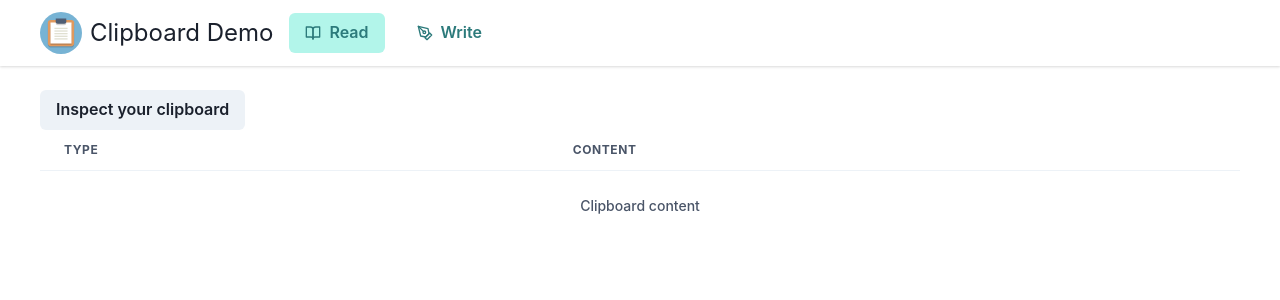
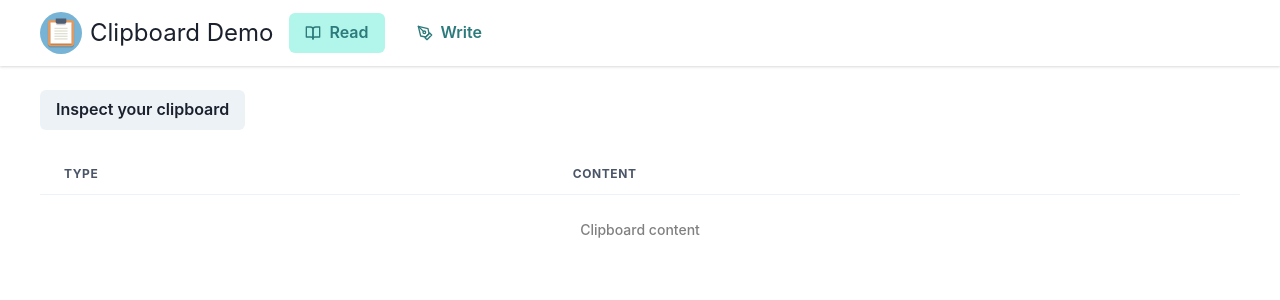
Before and after one commit to Willsem/clipboard-demo, a React (Vite) app: page /read in a window 1280 px wide. Shown: the top 300 px of the page. Built offline with nearby package versions, Linux system fonts and the light colour scheme.

Commit message:
update styles of read page

```diff
--- a/src/lib/clipboard/write-clipboard.ts
+++ b/src/lib/clipboard/write-clipboard.ts
@@ -1,6 +1,8 @@
 import { ClipboardContentItem } from '.';
 
-export async function writeClipboard(content: ClipboardContentItem[]): Promise<void> {
+export async function writeClipboard(
+  content: ClipboardContentItem[],
+): Promise<void> {
   const clipboardItems = content.map(
     item =>
       new ClipboardItem({
--- a/src/pages/read/index.tsx
+++ b/src/pages/read/index.tsx
@@ -1,4 +1,16 @@
-import { Box, Button, Table, TableCaption, Tbody, Td, Th, Thead, Tr, useToast } from '@chakra-ui/react';
+import {
+  Box,
+  Button,
+  Spacer,
+  Table,
+  TableCaption,
+  Tbody,
+  Td,
+  Th,
+  Thead,
+  Tr,
+  useToast,
+} from '@chakra-ui/react';
 import { FC, useState } from 'react';
 
 import { ClipboardContentItem, readClipboard } from '../../lib/clipboard';
@@ -31,8 +43,9 @@ export const ReadPage: FC = () => {
   return (
     <Box>
       <Button onClick={clickInspectClipboard}>Inspect your clipboard</Button>
+      <Spacer h="24px" />
       <Table variant="simple">
-        <TableCaption>Clipboard content</TableCaption>
+        <TableCaption color="grey">Clipboard content</TableCaption>
         <Thead>
           <Tr>
             <Th>Type</Th>
```
Also changed, not shown: src/pages/not-found/index.tsx (+7 -1 lines), .prettierrc.yaml.
